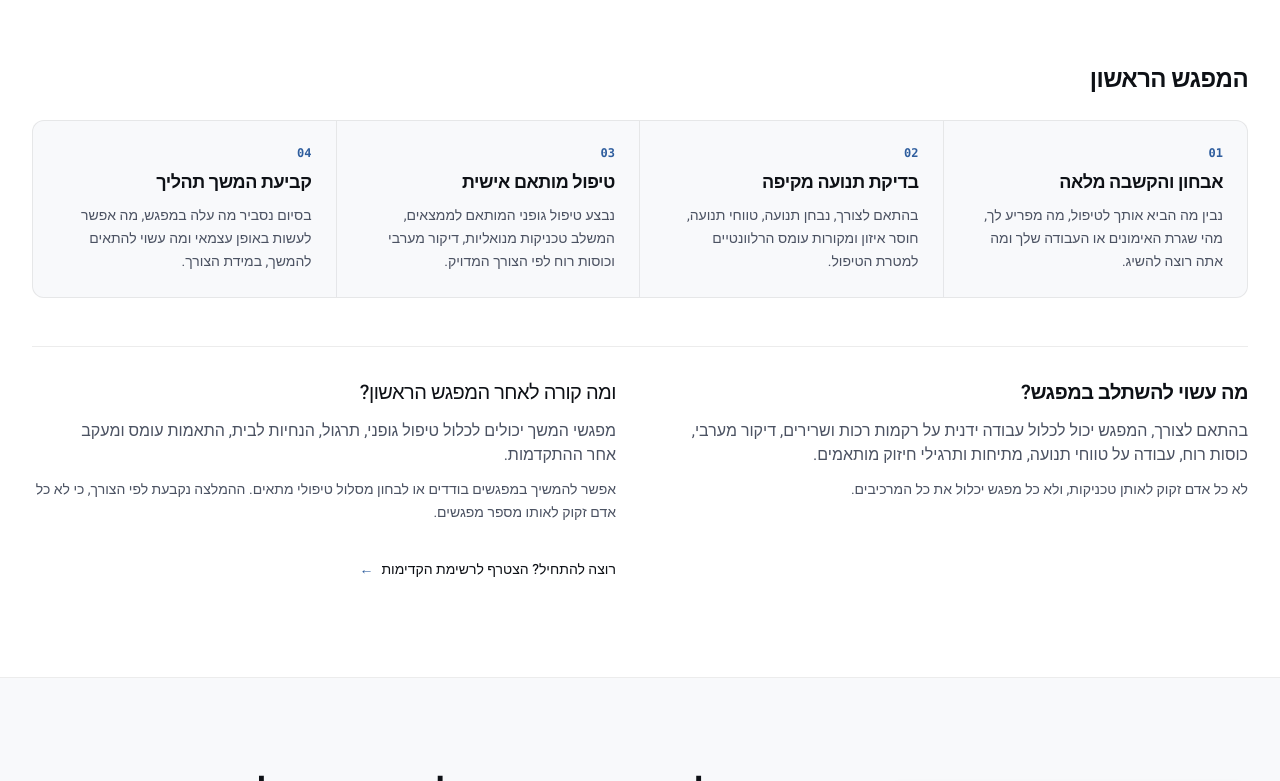
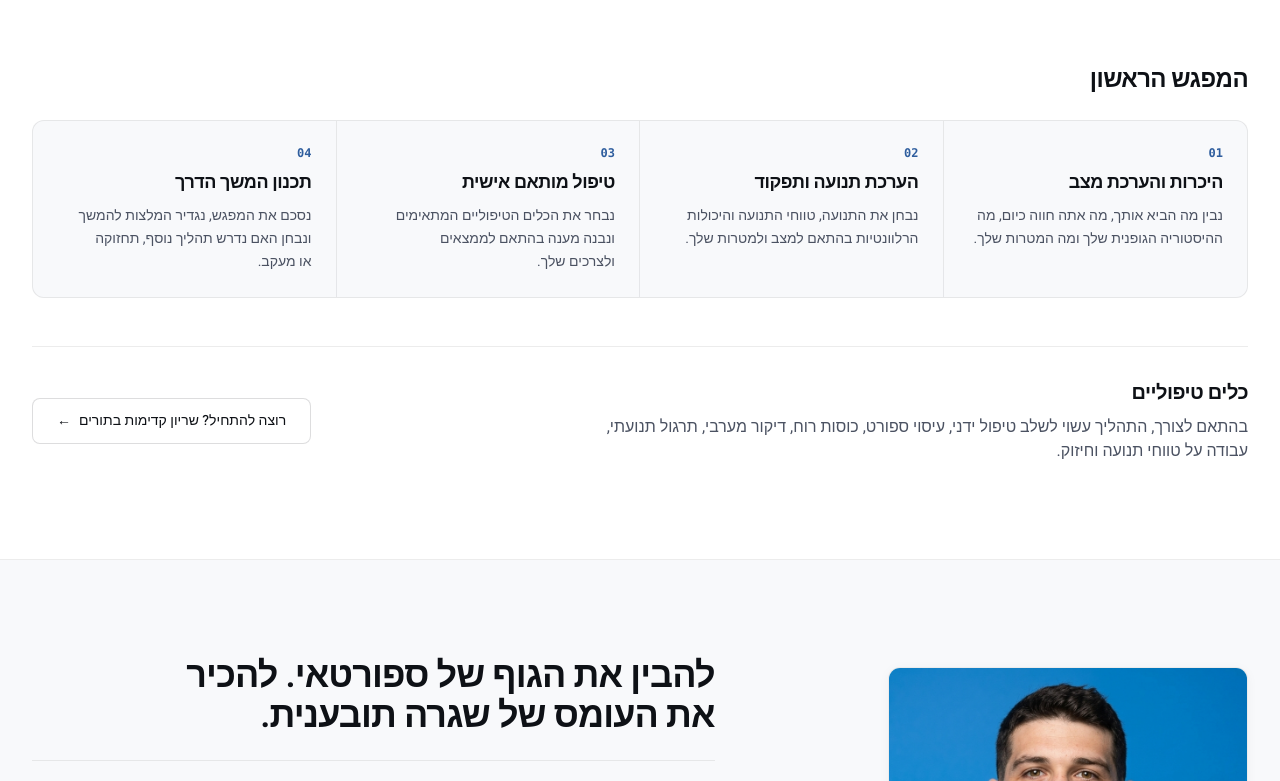
Before and after one commit to ofek-ok/okonskiperformance, a Next.js app: page / in a window 1280 px wide. Shown: the part 2782-3563 px from the top of the page. Built offline with nearby package versions, Linux system fonts and the light colour scheme.

Commit message:
Update Treatment section copy with 01-04 process steps and clinical tools summary

```diff
--- a/components/Treatment.tsx
+++ b/components/Treatment.tsx
@@ -51,23 +51,23 @@ const modalities = [
 const stages = [
   {
     num: "01",
-    title: "אבחון והקשבה מלאה",
-    body: "נבין מה הביא אותך לטיפול, מה מפריע לך, מהי שגרת האימונים או העבודה שלך ומה אתה רוצה להשיג.",
+    title: "היכרות והערכת מצב",
+    body: "נבין מה הביא אותך, מה אתה חווה כיום, מה ההיסטוריה הגופנית שלך ומה המטרות שלך.",
   },
   {
     num: "02",
-    title: "בדיקת תנועה מקיפה",
-    body: "בהתאם לצורך, נבחן תנועה, טווחי תנועה, חוסר איזון ומקורות עומס הרלוונטיים למטרת הטיפול.",
+    title: "הערכת תנועה ותפקוד",
+    body: "נבחן את התנועה, טווחי התנועה והיכולות הרלוונטיות בהתאם למצב ולמטרות שלך.",
   },
   {
     num: "03",
     title: "טיפול מותאם אישית",
-    body: "נבצע טיפול גופני המותאם לממצאים, המשלב טכניקות מנואליות, דיקור מערבי וכוסות רוח לפי הצורך המדויק.",
+    body: "נבחר את הכלים הטיפוליים המתאימים ונבנה מענה בהתאם לממצאים ולצרכים שלך.",
   },
   {
     num: "04",
-    title: "קביעת המשך תהליך",
-    body: "בסיום נסביר מה עלה במפגש, מה אפשר לעשות באופן עצמאי ומה עשוי להתאים להמשך, במידת הצורך.",
+    title: "תכנון המשך הדרך",
+    body: "נסכם את המפגש, נגדיר המלצות להמשך ונבחן האם נדרש תהליך נוסף, תחזוקה או מעקב.",
   },
 ];
 
@@ -90,13 +90,13 @@ export default function Treatment() {
         <div className="grid grid-cols-1 lg:grid-cols-12 gap-8 lg:gap-12 items-center mb-16">
           <div className="lg:col-span-5 text-right">
             <h2 className="text-2xl sm:text-4xl font-semibold text-[#0E1116] leading-tight mb-4">
-              איך עובד התהליך
+              איך עובד התהליך?
             </h2>
             <p className="text-[#0E1116] text-base sm:text-lg leading-relaxed mb-3 font-medium">
               אין שני אנשים שמגיעים עם אותו עומס, אותה מגבלה או אותה מטרה.
             </p>
             <p className="text-[#4B5262] text-sm sm:text-base leading-relaxed">
-              לכן, הטיפול ב־Okonski Performance אינו מבוסס על סדר פעולות זהה לכל לקוח. הוא מתחיל בהבנת המצב שלך ומשלב את הכלים הקליניים המתאימים למה שעולה בתשאול ובהערכה.
+              לכן כל תהליך מתחיל בהבנת הצרכים האישיים ובהתאמת המענה למצב ולמטרות שלך.
             </p>
           </div>
 
@@ -222,38 +222,21 @@ export default function Treatment() {
           </ol>
         </div>
 
-        {/* Two Plain Editorial Columns */}
-        <div className="grid md:grid-cols-2 gap-8 lg:gap-12 pt-8 border-t border-[#0E1116]/[0.08] text-right">
-          <div>
-            <h3 className="text-lg sm:text-xl font-semibold text-[#0E1116] mb-3">מה עשוי להשתלב במפגש?</h3>
-            <p className="text-sm sm:text-base text-[#4B5262] leading-relaxed mb-3">
-              בהתאם לצורך, המפגש יכול לכלול עבודה ידנית על רקמות רכות ושרירים, דיקור מערבי, כוסות רוח, עבודה על טווחי תנועה, מתיחות ותרגילי חיזוק מותאמים.
-            </p>
-            <p className="text-sm text-[#4B5262] leading-relaxed">
-              לא כל אדם זקוק לאותן טכניקות, ולא כל מפגש יכלול את כל המרכיבים.
+        {/* Clinical Tools Summary */}
+        <div className="pt-8 border-t border-[#0E1116]/[0.08] flex flex-col md:flex-row md:items-center justify-between gap-6 text-right">
+          <div className="max-w-2xl">
+            <h3 className="text-lg sm:text-xl font-semibold text-[#0E1116] mb-2">כלים טיפוליים</h3>
+            <p className="text-sm sm:text-base text-[#4B5262] leading-relaxed">
+              בהתאם לצורך, התהליך עשוי לשלב טיפול ידני, עיסוי ספורט, כוסות רוח, דיקור מערבי, תרגול תנועתי, עבודה על טווחי תנועה וחיזוק.
             </p>
           </div>
-
-          <div className="flex flex-col justify-between">
-            <div>
-              <h3 className="text-lg sm:text-xl font-medium text-[#0E1116] mb-3">ומה קורה לאחר המפגש הראשון?</h3>
-              <p className="text-sm sm:text-base text-[#4B5262] leading-relaxed mb-3">
-                מפגשי המשך יכולים לכלול טיפול גופני, תרגול, הנחיות לבית, התאמות עומס ומעקב אחר ההתקדמות.
-              </p>
-              <p className="text-sm text-[#4B5262] leading-relaxed">
-                אפשר להמשיך במפגשים בודדים או לבחון מסלול טיפולי מתאים. ההמלצה נקבעת לפי הצורך, כי לא כל אדם זקוק לאותו מספר מפגשים.
-              </p>
-            </div>
-            <div className="pt-4 mt-4">
-              <a
-                href="#performance-list"
-                className="inline-flex items-center gap-2 text-[#0E1116] hover:text-[#2F5E9E] text-sm font-medium"
-              >
-                <span>רוצה להתחיל? הצטרף לרשימת הקדימות</span>
-                <span className="text-[#2F5E9E]">←</span>
-              </a>
-            </div>
-          </div>
+          <a
+            href="#performance-list"
+            className="btn-secondary-light shrink-0 w-full md:w-auto"
+          >
+            <span>רוצה להתחיל? שריון קדימות בתורים</span>
+            <span>←</span>
+          </a>
         </div>
       </div>
     </section>
```
